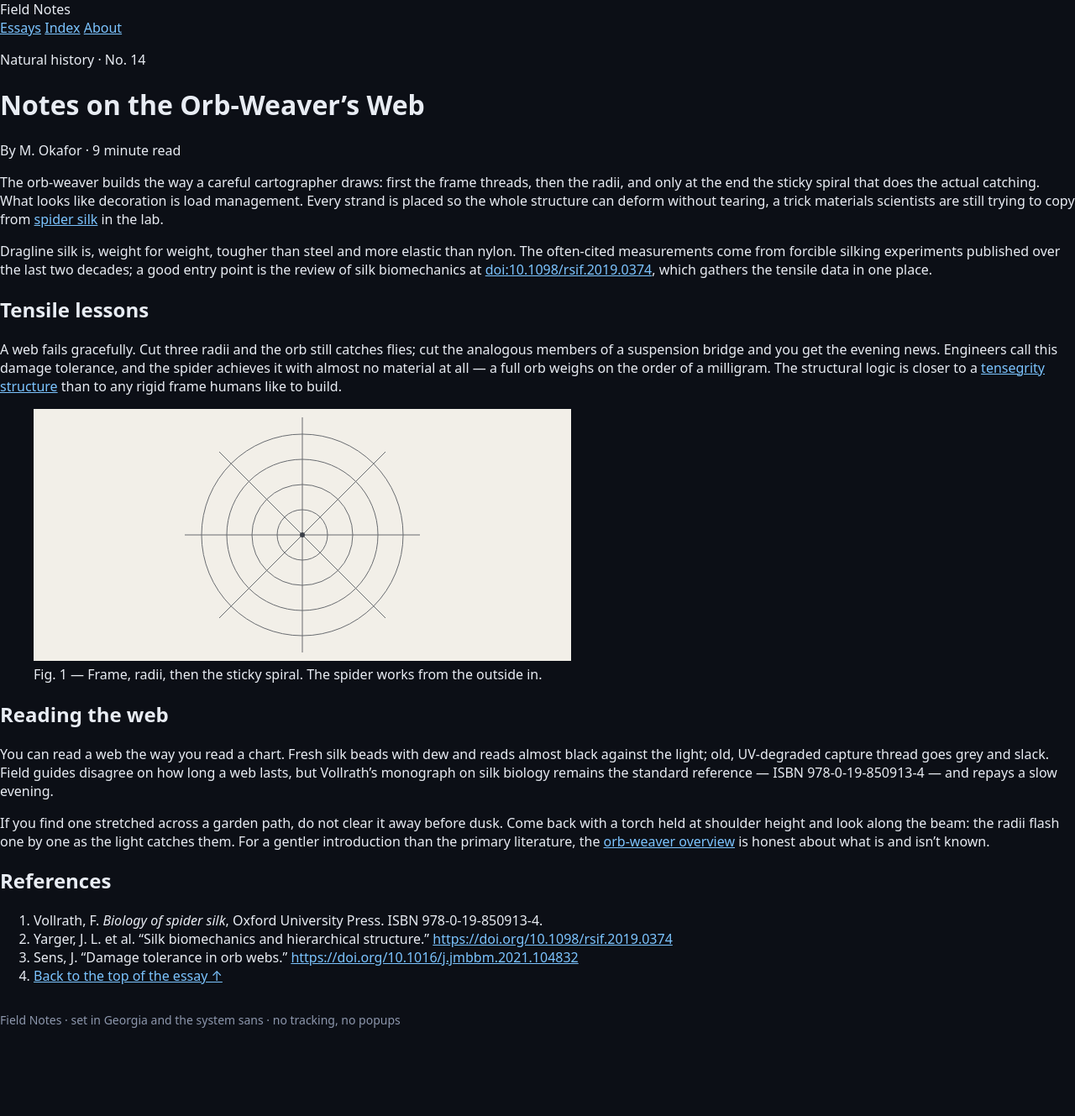
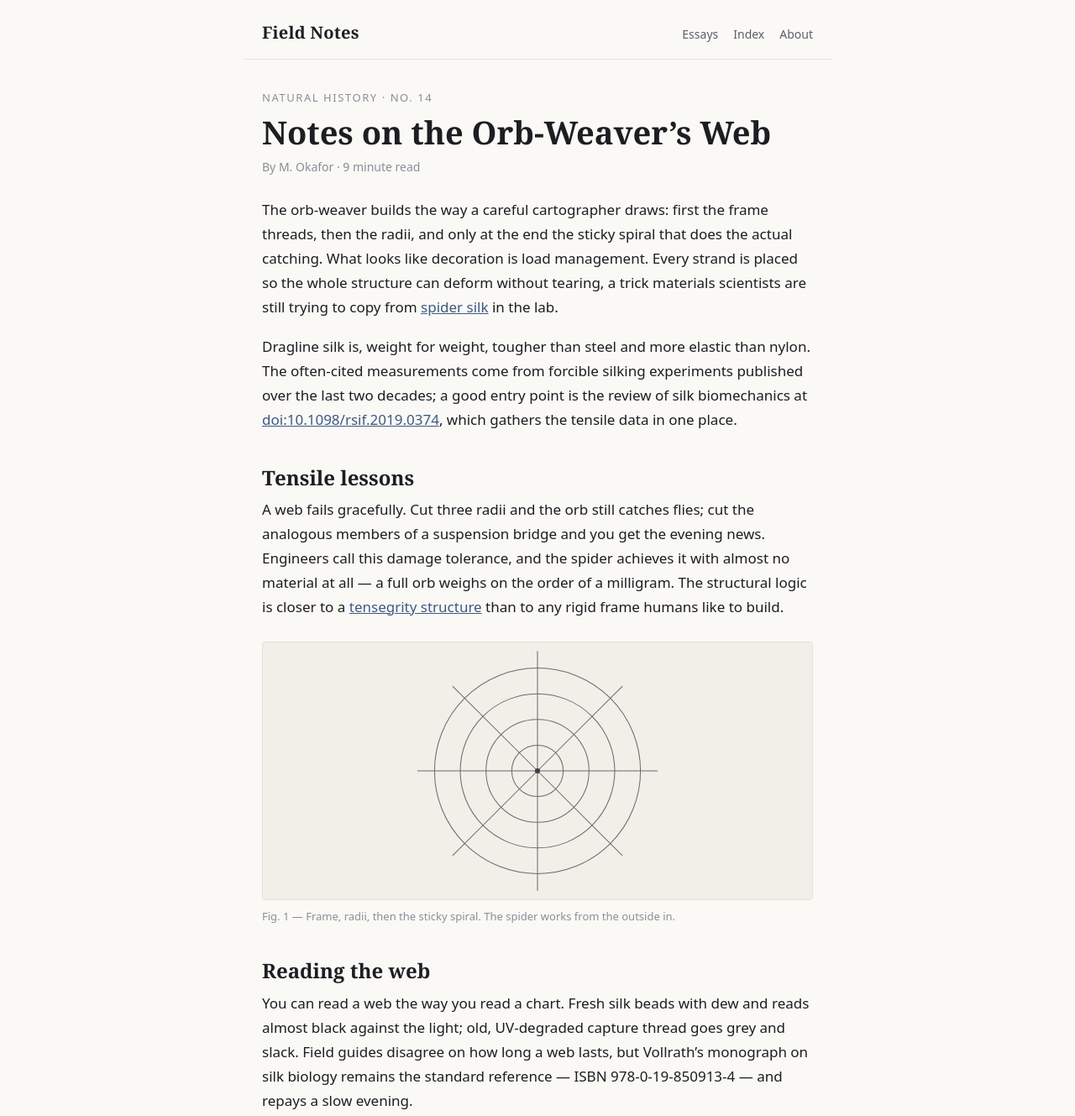
Before and after one commit to mrduhlol/webcrawler, a website: page index.html in a window 1280 px wide. Shown: the top 1329 px of the page at 84% size. Before the commit the page ends 1238 px from the top, so only its background shows below. Drawn offline with Linux system fonts and the light colour scheme.

Commit message:
feat: light editorial styles, page dominant over overlay

```diff
--- a/style.css
+++ b/style.css
@@ -3,84 +3,89 @@
 body {
   margin: 0;
   font-family: ui-sans-serif, system-ui, -apple-system, "Segoe UI", Roboto, sans-serif;
-  background: #0c0f16;
-  color: #e8ecf3;
-  min-height: 100vh;
+  background: #faf9f6;
+  color: #1c1e22;
+  line-height: 1.7;
 }
 
-.page {
-  max-width: 880px;
+.masthead {
+  max-width: 700px;
   margin: 0 auto;
-  padding: 24px 20px 60px;
+  padding: 22px 22px 14px;
+  display: flex;
+  align-items: baseline;
+  justify-content: space-between;
+  border-bottom: 1px solid #e3e1da;
 }
 
-.nav {
-  display: flex;
-  align-items: center;
-  justify-content: space-between;
-  gap: 12px;
-  padding: 12px 16px;
-  border: 1px solid #232b3b;
-  border-radius: 14px;
-  background: #121724;
+.wordmark {
+  font-family: Georgia, "Times New Roman", serif;
+  font-weight: 700;
+  font-size: 20px;
+  letter-spacing: 0.2px;
 }
 
-.logo { font-weight: 800; letter-spacing: 0.2px; }
+.masthead nav { display: flex; gap: 18px; font-size: 14px; }
+.masthead a { color: #5b6068; text-decoration: none; }
+.masthead a:hover { color: #1c1e22; text-decoration: underline; }
 
-.nav-links { display: flex; gap: 16px; }
-
-a { color: #7cc4ff; }
-
-button {
-  background: #7cc4ff;
-  border: 0;
-  border-radius: 10px;
-  padding: 9px 14px;
-  font-weight: 700;
-  cursor: pointer;
+main {
+  max-width: 700px;
+  margin: 0 auto;
+  padding: 34px 22px 60px;
 }
 
-.hero {
-  margin-top: 28px;
-  padding: 36px 28px;
-  border-radius: 18px;
-  background: linear-gradient(135deg, #162032, #101624 60%, #141a2b);
-  border: 1px solid #232b3b;
+.kicker {
+  font-size: 13px;
+  letter-spacing: 0.12em;
+  text-transform: uppercase;
+  color: #8a8e96;
+  margin: 0 0 8px;
 }
 
-.hero h1 { margin: 0 0 10px; font-size: 40px; }
-.hero p { color: #b9c3d6; line-height: 1.6; max-width: 62ch; }
-
-.hero-actions { display: flex; gap: 14px; align-items: center; margin-top: 16px; }
-
-.grid {
-  display: grid;
-  grid-template-columns: repeat(auto-fit, minmax(240px, 1fr));
-  gap: 14px;
-  margin-top: 16px;
+h1 {
+  font-family: Georgia, "Times New Roman", serif;
+  font-size: 38px;
+  line-height: 1.2;
+  margin: 0 0 6px;
+  font-weight: 700;
 }
 
-.card, .about {
-  background: #121724;
-  border: 1px solid #232b3b;
-  border-radius: 14px;
-  padding: 18px;
+h2 {
+  font-family: Georgia, "Times New Roman", serif;
+  font-size: 24px;
+  margin: 34px 0 4px;
 }
 
-.card p, .about p { color: #b9c3d6; line-height: 1.6; }
-.about { margin-top: 14px; }
-.about img { width: 100%; border-radius: 10px; margin-top: 10px; display: block; }
+.byline { color: #8a8e96; font-size: 14px; margin: 0 0 26px; }
+
+p { margin: 0 0 18px; font-size: 17px; }
+
+a { color: #3d5a80; }
+a:visited { color: #6d597a; }
+
+figure { margin: 26px 0; }
+figure img {
+  width: 100%;
+  display: block;
+  border: 1px solid #e3e1da;
+  border-radius: 3px;
+}
+figcaption { font-size: 13px; color: #8a8e96; margin-top: 8px; }
+
+.refs { padding-left: 22px; font-size: 15px; color: #3a3e45; }
+.refs li { margin-bottom: 10px; }
 
 footer {
-  margin-top: 18px;
-  display: flex;
-  justify-content: space-between;
-  gap: 10px;
-  color: #8d97ad;
-  font-size: 14px;
+  max-width: 700px;
+  margin: 0 auto;
+  padding: 18px 22px 40px;
+  border-top: 1px solid #e3e1da;
+  color: #8a8e96;
+  font-size: 13px;
 }
 
-/* ---- transparent overlay: never blocks clicks, page stays unchanged ---- */
+/* Transparent overlay: the creature lives here, clicks pass through */
 #crawler-overlay {
   position: fixed;
   inset: 0;
@@ -89,51 +94,3 @@ footer {
   pointer-events: none;
   z-index: 9999;
 }
-
-#hud {
-  position: fixed;
-  left: 14px;
-  bottom: 12px;
-  z-index: 10000;
-  display: flex;
-  align-items: center;
-  gap: 8px;
-  background: rgba(10, 14, 22, 0.82);
-  border: 1px solid #2b3a55;
-  border-radius: 999px;
-  padding: 7px 12px;
-  font-size: 13px;
-  color: #c9d4e8;
-  pointer-events: none;
-  backdrop-filter: blur(6px);
-}
-
-#hud-dot {
-  width: 9px;
-  height: 9px;
-  border-radius: 50%;
-  background: #58ff9b;
-  box-shadow: 0 0 8px #58ff9b;
-}
-
-#stats {
-  position: fixed;
-  right: 14px;
-  top: 12px;
-  z-index: 10000;
-  display: flex;
-  align-items: center;
-  gap: 8px;
-  background: rgba(10, 14, 22, 0.82);
-  border: 1px solid #2b3a55;
-  border-radius: 999px;
-  padding: 7px 14px;
-  font-size: 13px;
-  color: #c9d4e8;
-  pointer-events: none;
-  backdrop-filter: blur(6px);
-  font-variant-numeric: tabular-nums;
-}
-
-#stats b { color: #7cc4ff; }
-.stat-sep { color: #4a5878; }
```
